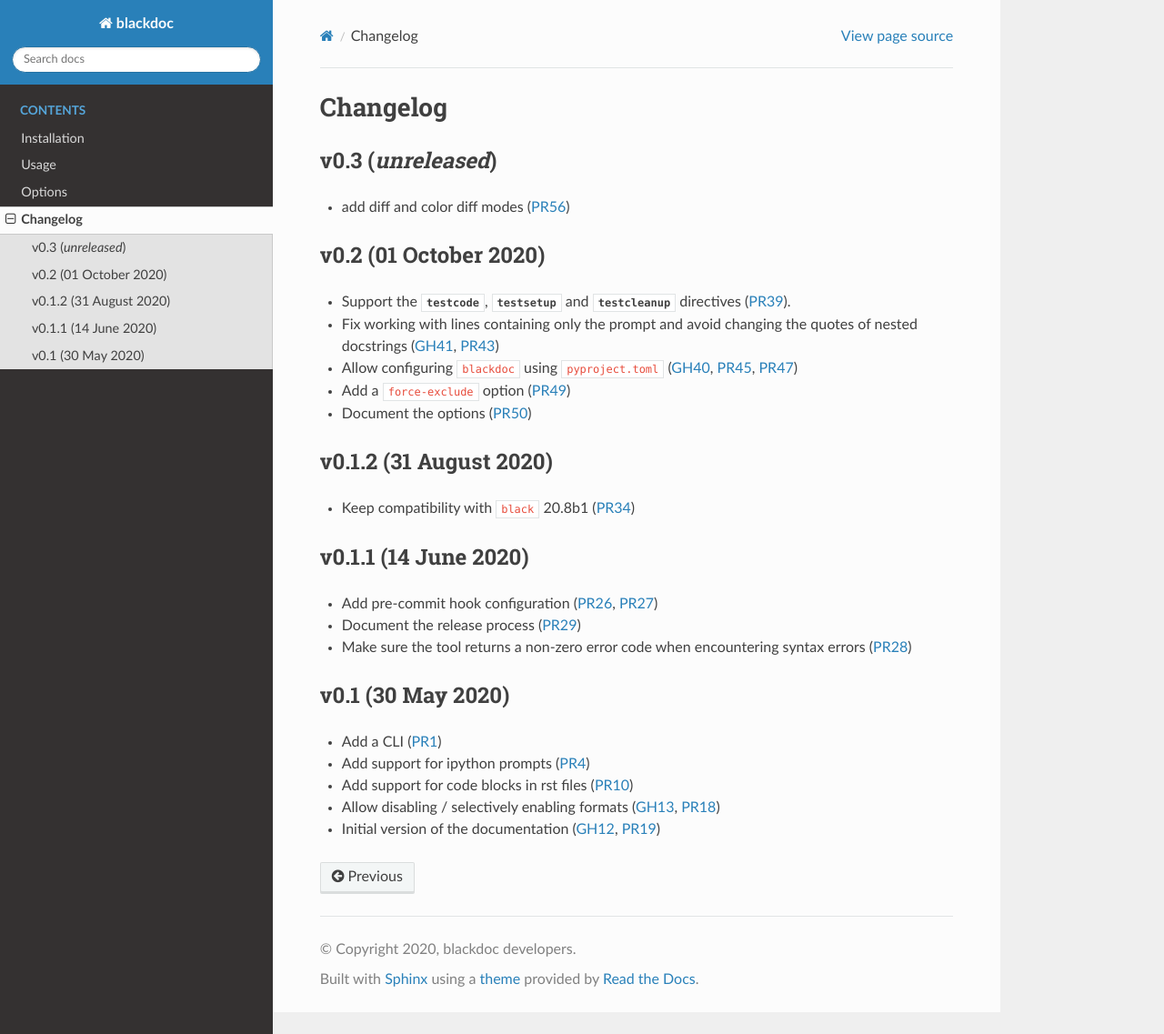
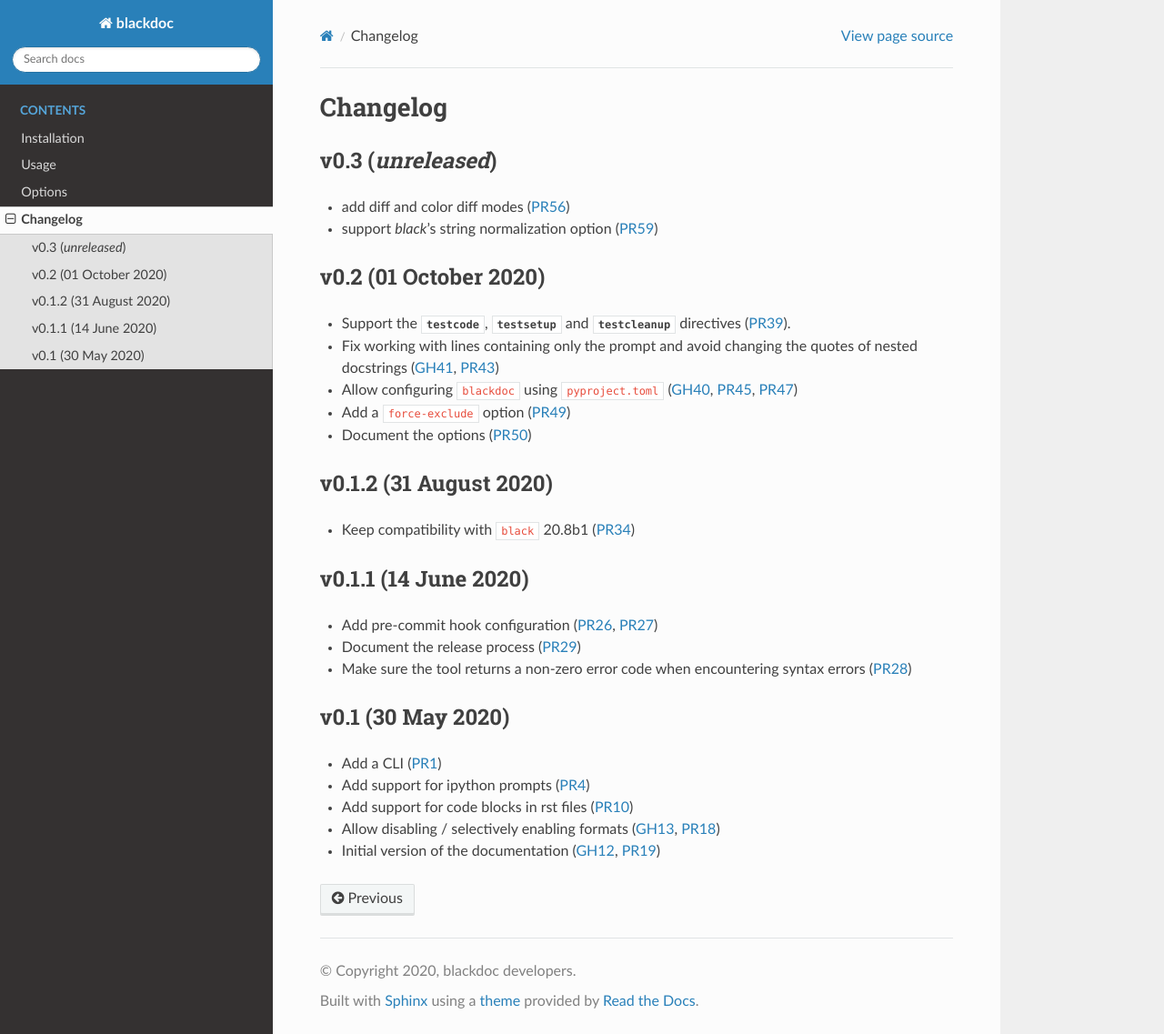
Before and after one commit to keewis/blackdoc, a Sphinx documentation site: the page built from doc/changelog.rst, in a window 1280 px wide and 1137 px high. Shown: the whole window at 91% size. Built offline with Sphinx 7.4.7 and the Read the Docs theme 2.0.0, drawn with Linux system fonts in a browser that asks for light colours.

Commit message:
update changelog.rst

```diff
--- a/doc/changelog.rst
+++ b/doc/changelog.rst
@@ -4,6 +4,7 @@
 v0.3 (*unreleased*)
 -------------------
 - add diff and color diff modes (:pull:`56`)
+- support `black`'s string normalization option (:pull:`59`)
 
 
 v0.2 (01 October 2020)
```
